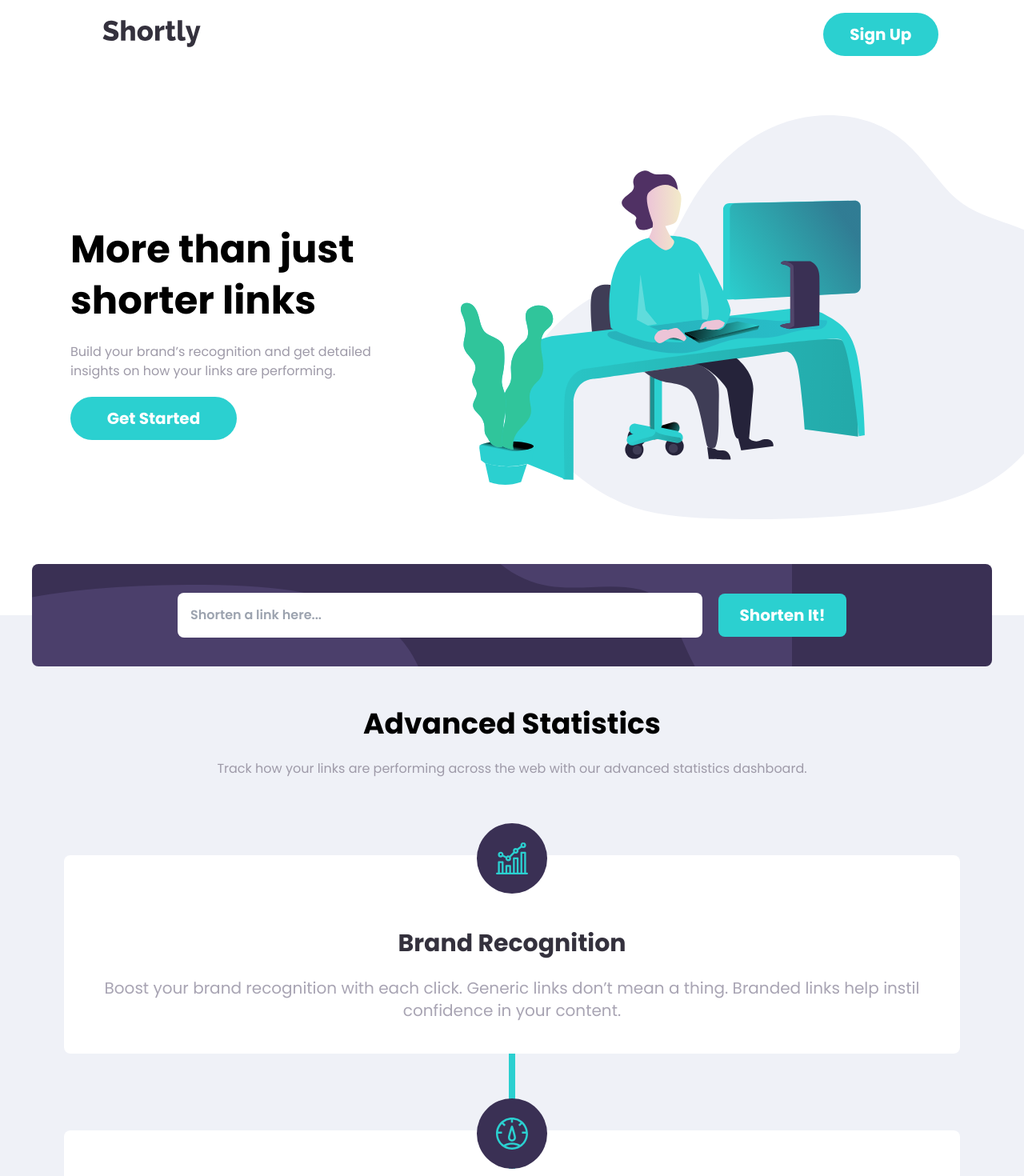
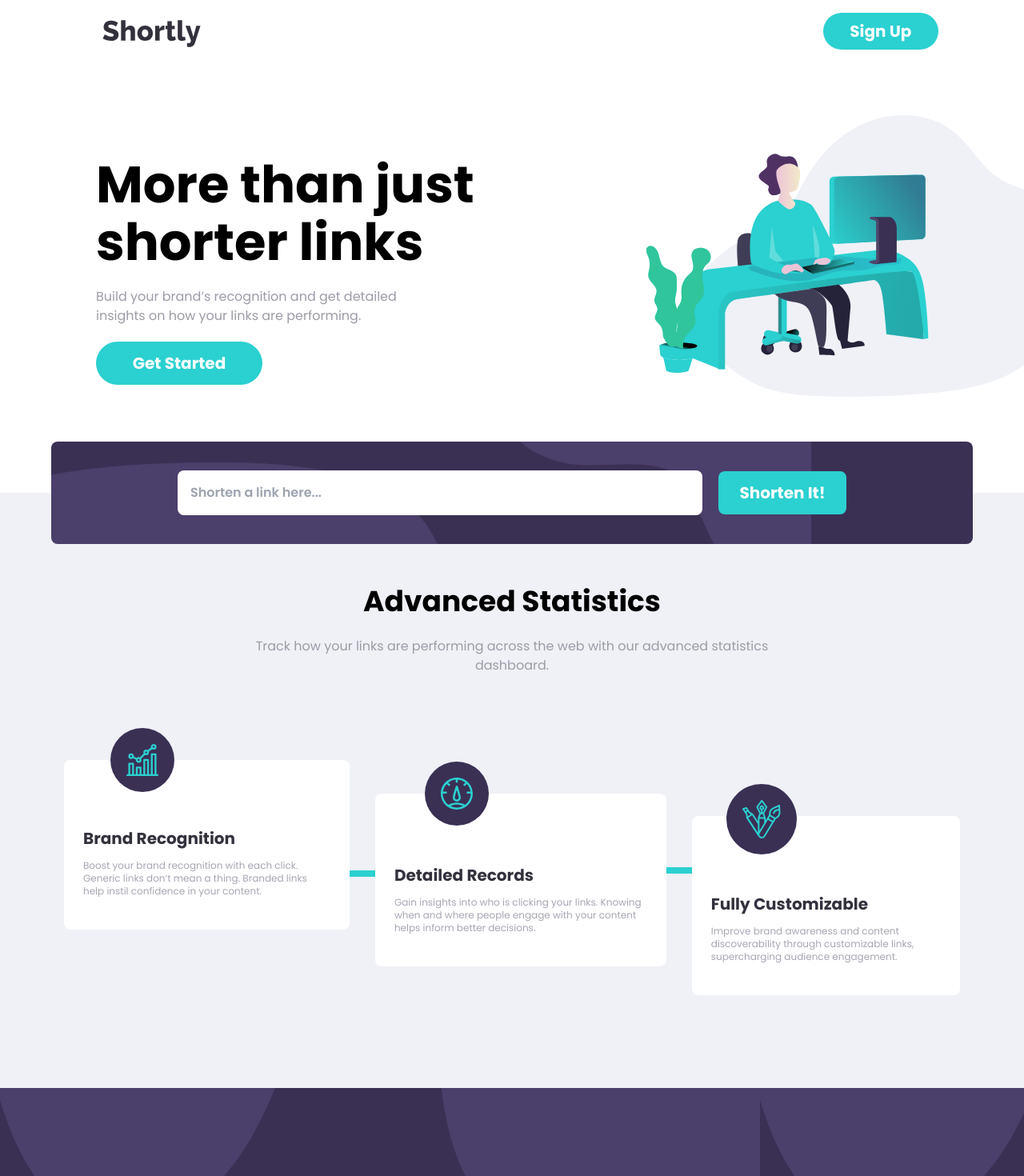
Before and after one commit to JoshuaNwaizu/Url-shortener, a React (Vite) app: page / in a window 1280 px wide. Shown: the top 1470 px of the page at 80% size. Built offline with nearby package versions, Linux system fonts and the light colour scheme.

Commit message:
New changes

```diff
--- a/src/Advanced Statistics/ASCards.jsx
+++ b/src/Advanced Statistics/ASCards.jsx
@@ -20,44 +20,63 @@ const statistics = [
       "Improve brand awareness and content discoverability through customizable links, supercharging audience engagement.",
     img: "/images/icon-fully-customizable.svg",
     line: true,
+    top: true,
   },
 ];
 
 const ASCards = () => {
   return (
-    <div className="mx-6 mt-24 mb-12  min-[768px]:mx-10 min-[820px]:mx-14 min-[884px]:mx-[5rem]">
-      <div className="flex flex-col items-center justify-center gap-[6rem]">
+    <div className="mx-6 mt-24 mb-12  min-[768px]:mx-10 min-[820px]:mx-14 min-[884px]:mx-[5rem] min-[1024px]:mb-[10rem]">
+      <div className="flex flex-col items-center justify-center gap-[6rem] min-[1024px]:flex-row min-[1024px]:gap-[2rem]">
         {statistics.map((item) => (
           <div key={item.description}>
-            <div className="bg-[#fff]  flex flex-col items-center justify-center px-7 py-10 rounded-lg">
+            <div
+              className={
+                item.line
+                  ? `bg-[#2BD0D0] min-[1024px]:h-[8px] min-[1024px]:w-[2rem] min-[1024px]:translate-y-[9rem] min-[1024px]:translate-x-[-2rem] ${
+                      item.top && "min-[1024px]:translate-y-[9.5rem]"
+                    } `
+                  : undefined
+              }
+            ></div>
+            <div
+              className={`bg-[#fff]  flex flex-col items-center justify-center px-7 py-10 rounded-lg min-[1024px]:px-3 ${
+                item.line ? "min-[1024px]:translate-y-10" : undefined
+              } ${item.top ? "min-[1024px]:translate-y-[4.5rem]" : undefined}`}
+            >
               <div
                 className={
                   item.line
-                    ? "flex flex-col items-center justify-center mt-[-3rem] translate-y-[-6rem]"
+                    ? "flex flex-col items-center justify-center mt-[-3rem] translate-y-[-6rem] min-[1024px]:translate-y-[3rem] min-[1024px]:mt-[]"
                     : undefined
                 }
               >
                 <div
                   className={
                     item.line
-                      ? "bg-[#2BD0D0] w-[8px] h-[9rem] translate-y-2 "
+                      ? "bg-[#2BD0D0] w-[8px] h-[9rem] translate-y-2 min-[1024px]:hidden "
                       : undefined
                   }
                 ></div>
 
-                <figure className="bg-[#3A3054] p-6 rounded-full -translate-y-[5rem]">
+                <figure
+                  className={`bg-[#3A3054] p-6 rounded-full -translate-y-[5rem] min-[1024px]:translate-x-[-5rem] min-[1024px]:p-5 ${
+                    item.top ? "min-[1024px]:p-4" : undefined
+                  }`}
+                >
                   <img src={item.img} alt={item.name} />
                 </figure>
               </div>
+
               <div
-                className={`flex items-center justify-center flex-col gap-6 -mt-9 ${
-                  item.line ? "mt-[-8rem]" : undefined
+                className={`flex items-center justify-center flex-col gap-6 min-[1024px]:gap-3 min-[1024px]:items-start min-[1024px]:justify-start min-[1024px]:px-3 -mt-9  ${
+                  item.line ? "mt-[-8rem] min-[1024px]:mt-[1rem]" : undefined
                 }`}
               >
-                <h1 className="text-2xl font-bold text-[#34313D]  min-[768px]:text-3xl">
+                <h1 className="text-2xl font-bold text-[#34313D]  min-[768px]:text-3xl min-[1024px]:text-xl min-[1024px]:text-center">
                   {item.title}
                 </h1>
-                <p className="text-center text-[#a8a4b3]  min-[768px]:text-xl  min-[768px]:px-4">
+                <p className="text-center text-[#a8a4b3]  min-[768px]:text-xl  min-[768px]:px-4 min-[1024px]:text-xs min-[1024px]:text-left min-[1024px]:px-0">
                   {item.description}
                 </p>
               </div>
--- a/src/Advanced Statistics/ASHero.jsx
+++ b/src/Advanced Statistics/ASHero.jsx
@@ -7,7 +7,7 @@ const ASHero = () => {
         <h1 className="text-3xl font-bold mx-5  min-[768px]:mx-6  min-[768px]:text-4xl">
           Advanced Statistics
         </h1>
-        <p className="text-center mx-4 text-[#9E9AA8]  min-[768px]:mx-[6rem]  min-[1024px]:mx-[12rem]">
+        <p className="text-center mx-4 text-[#9E9AA8]  min-[768px]:mx-[6rem]  min-[1024px]:mx-[15rem]">
           Track how your links are performing across the web with our advanced
           statistics dashboard.
         </p>
--- a/src/App.jsx
+++ b/src/App.jsx
@@ -20,9 +20,10 @@ function App() {
       try {
         const res = await fetch(`https://tinyurl.com/api-create.php?url=${url}`);
         if (!res.ok) throw new Error("Oops! Unable to shorten link...");
+        // if (res.status !== 200) throw new Error("Not a valid link");
         data = await res.text();
       } catch (err) {
-        setUrlErr(err.message);
+        setUrlErr(`${err.message}`);
         console.log(err.message);
         // console.error(`Error shortening url:`, err);
       }
--- a/src/Footer/FooterFeatures.jsx
+++ b/src/Footer/FooterFeatures.jsx
@@ -26,8 +26,10 @@ const footerData = [
 const FooterFeatures = () => {
   return (
     <footer>
-      <div className="flex flex-col items-center justify-center gap-[3.5rem]">
-        <h1 className="text-[2.7rem] font-bold text-[#FFF]">Shortly</h1>
+      <div className="flex flex-col items-center justify-center gap-[3.5rem] min-[1024px]:flex-row min-[1024px]:gap-[7-rem] min-[1024px]:items-start min-[1024px]:translate-y-10">
+        <h1 className="text-[2.7rem] font-bold text-[#fff] min-[1024px]:-mt-4">
+          Shortly
+        </h1>
         <div className="flex flex-col items-center justify-center gap-6  min-[768px]:flex-row  min-[768px]:gap-[8rem]  min-[768px]:items-start">
           {footerData.map((item) => (
             <div
--- a/src/Home/Hero.jsx
+++ b/src/Home/Hero.jsx
@@ -2,14 +2,14 @@ import React from "react";
 
 const Hero = ({ children }) => {
   return (
-    <div className="text-center flex flex-col gap-5 items-center justify-center  min-[768px]:text-left  min-[768px]:items-start  min-[820px]:w-[400px]">
+    <div className="text-center flex flex-col gap-5 items-center justify-center  min-[768px]:text-left  min-[768px]:items-start  min-[820px]:w-[400px] min-[1280px]:w-[600px]">
       <div>
-        <h1 className="text-4xl font-bold  min-[768px]:text-[2.7rem] leading-[3rem]  min-[1024px]:text-[3rem]  min-[1024px]:leading-[4rem]">
+        <h1 className="text-4xl font-bold  min-[768px]:text-[2.7rem] leading-[3rem]  min-[1024px]:text-[3rem]  min-[1024px]:leading-[4rem] min-[1280px]:text-[4rem] min-[1280px]:leading-[4.5rem]">
           More than just shorter links
         </h1>
       </div>
       <div>
-        <p className="text-[#9E9AA8]">
+        <p className="text-[#9E9AA8] min-[1280px]:mr-[10rem]">
           Build your brand’s recognition and get detailed insights on how your links
           are performing.
         </p>
--- a/src/Home/Home.jsx
+++ b/src/Home/Home.jsx
@@ -2,7 +2,7 @@ import React from "react";
 
 const Home = ({ children }) => {
   return (
-    <section className="mt-[5rem] overflow-x-hidden min-[768px]:flex min-[768px]:flex-row  min-[768px]:justify-center  min-[768px]:items-center min-[768px]:mt-[7rem]  min-[768px]:ml-7  min-[820px]:ml-9 min-[884px]:ml-12 min-[1024px]:ml-16  min-[1024px]:mt-[9rem]  min-[1024px]:mb-[-3.5rem]">
+    <section className="mt-[5rem] overflow-x-hidden min-[768px]:flex min-[768px]:flex-row  min-[768px]:justify-center  min-[768px]:items-center min-[768px]:mt-[7rem]  min-[768px]:ml-7  min-[820px]:ml-9 min-[884px]:ml-12 min-[1024px]:ml-16  min-[1024px]:mt-[9rem]  min-[1024px]:mb-[-3.5rem] min-[1280px]:ml-[6rem]">
       {children}
     </section>
   );
--- a/src/Home/HomeImg.jsx
+++ b/src/Home/HomeImg.jsx
@@ -6,7 +6,7 @@ const HomeImg = () => {
       <img
         src="/images/illustration-working.svg"
         alt="Working illustration"
-        className="w-[34rem] translate-x-[2rem] min-[768px]:w-[50rem] min-[820px]:w-[70rem] min-[820px]:-translate-x-[1rem] min-[768px]:translate-x-[3rem]  min-[1024px]:translate-x-[4rem]"
+        className="w-[34rem] translate-x-[2rem] min-[768px]:w-[50rem] min-[820px]:w-[70rem] min-[820px]:-translate-x-[1rem] min-[768px]:translate-x-[3rem]  min-[1024px]:translate-x-[4rem] min-[1280px]:w-[35rem]"
       />
     </div>
   );
--- a/src/NavBar/Lists.jsx
+++ b/src/NavBar/Lists.jsx
@@ -35,7 +35,7 @@ const Lists = ({ setIsOpen }) => {
                 {item.login}
               </p>
               <Button
-                style="bg-[#2BD0D0] py-3 w-[18rem] min-[1024px]:w-[9rem] rounded-[1.7rem] text-[20px] font-bold text-[#fff]"
+                style="bg-[#2BD0D0] py-3 w-[18rem] min-[1024px]:w-[9rem] rounded-[1.7rem] text-[20px] font-bold text-[#fff] min-[1024px]:py-2"
                 text="Sign Up"
                 onHandleClick={() => setIsOpen(false)}
               />
--- a/src/URL form/Form.jsx
+++ b/src/URL form/Form.jsx
@@ -1,6 +1,6 @@
 const Form = ({ children, input, handleSetInput, errMessage }) => {
   return (
-    <div className="bg-[url('/images/bg-shorten-mobile.svg')] bg-[#3A3054] p-10 mx-6 flex flex-col items-center justify-center px-5 gap-5 rounded-lg bg-[length:450px_150px] bg-no-repeat mb-9 -translate-y-[6rem]  min-[768px]:flex-row  min-[768px]:bg-[url('/images/bg-shorten-desktop.svg')]   min-[768px]:bg-[length:850px_150px]  min-[768px]:-translate-y-[4rem]  min-[768px]:mx-8  min-[820px]:mx-14 min-[884px]:mx-10 min-[884px]:p-9  min-[1024px]:bg-[length:950px_150px] ">
+    <div className="bg-[url('/images/bg-shorten-mobile.svg')] bg-[#3A3054] p-10 mx-6 flex flex-col items-center justify-center px-5 gap-5 rounded-lg bg-[length:450px_150px] bg-no-repeat mb-9 -translate-y-[6rem]  min-[768px]:flex-row  min-[768px]:bg-[url('/images/bg-shorten-desktop.svg')]   min-[768px]:bg-[length:850px_150px]  min-[768px]:-translate-y-[4rem]  min-[768px]:mx-8  min-[820px]:mx-14 min-[884px]:mx-10 min-[884px]:p-9  min-[1024px]:bg-[length:950px_150px] min-[1024px]:mx-16">
       <div className="flex flex-col justify-center">
         <input
           type="text"
--- a/src/URL form/LinkOutput.jsx
+++ b/src/URL form/LinkOutput.jsx
@@ -15,7 +15,7 @@ const LinkOutput = ({ getUrl, urlErr }) => {
     }, 10000);
   };
   return (
-    <div className="mx-5 -translate-y-[6.5rem] flex flex-col min-[768px]:-translate-y-[5rem]  min-[768px]:mx-9 min-[820px]:mx-14  min-[884px]:mx-10 min-[884px]:justify-between ">
+    <div className="mx-5 -translate-y-[6.5rem] flex flex-col min-[768px]:-translate-y-[5rem]  min-[768px]:mx-9 min-[820px]:mx-14  min-[884px]:mx-10 min-[884px]:justify-between min-[1024px]:mx-16">
       {getUrl.url.map((item) => (
         <div
           className="bg-[#fff] flex flex-col py-5 px-5 gap-3 mb-7 rounded-lg  min-[768px]:items-center  min-[768px]:justify-center min-[884px]:flex-row  min-[884px]:justify-between  min-[1024px]:py-3 min-[1024px]:px-7  min-[1024px]:mb-4"
@@ -48,7 +48,7 @@ const LinkOutput = ({ getUrl, urlErr }) => {
                   !item.secondInput && "opacity-40 "
                 } ${
                   isCopied.includes(item.secondInput) &&
-                  "bg-[#3A3054] transition-all duration-300"
+                  "bg-[#3A3054] transition-all duration-150"
                 }`}
                 onHandleClick={() => handleCopyLink(item.secondInput)}
                 disabled={!item.secondInput && true}
```
